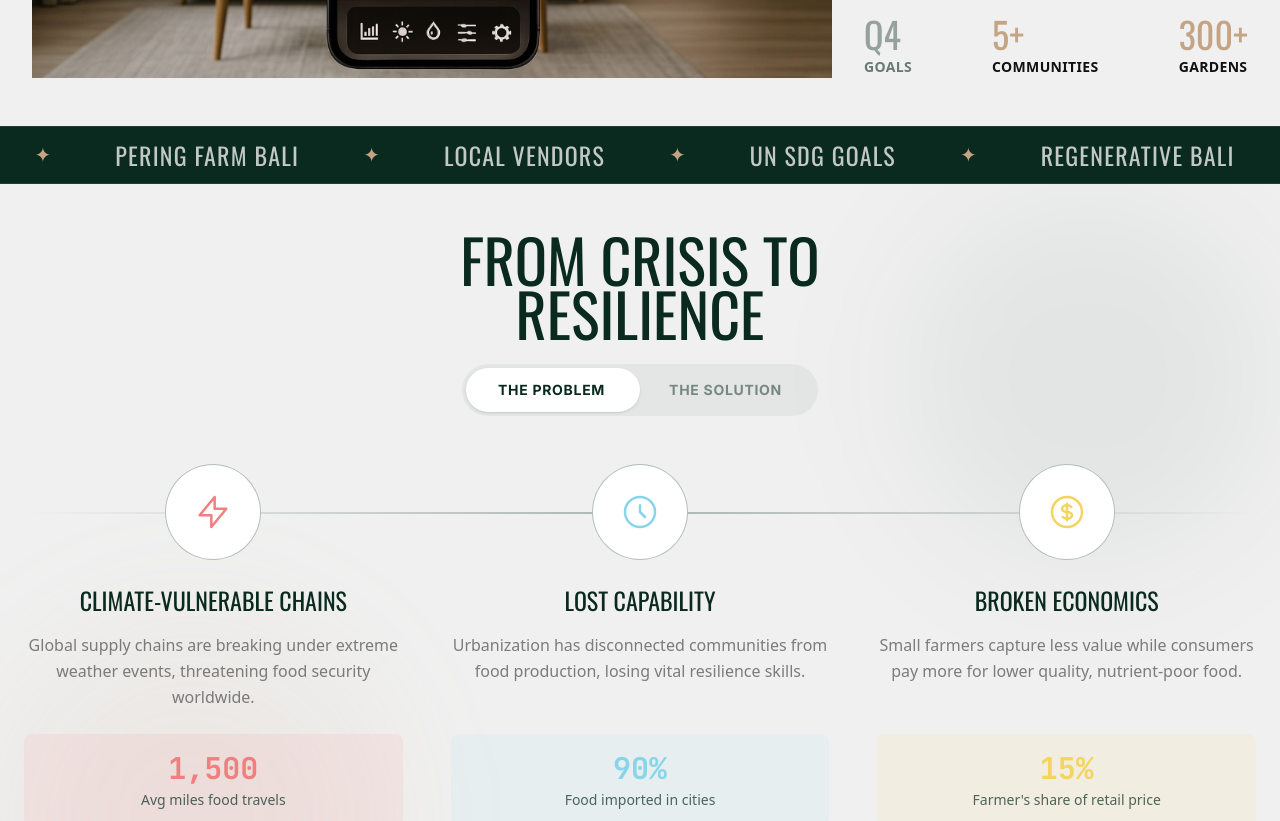
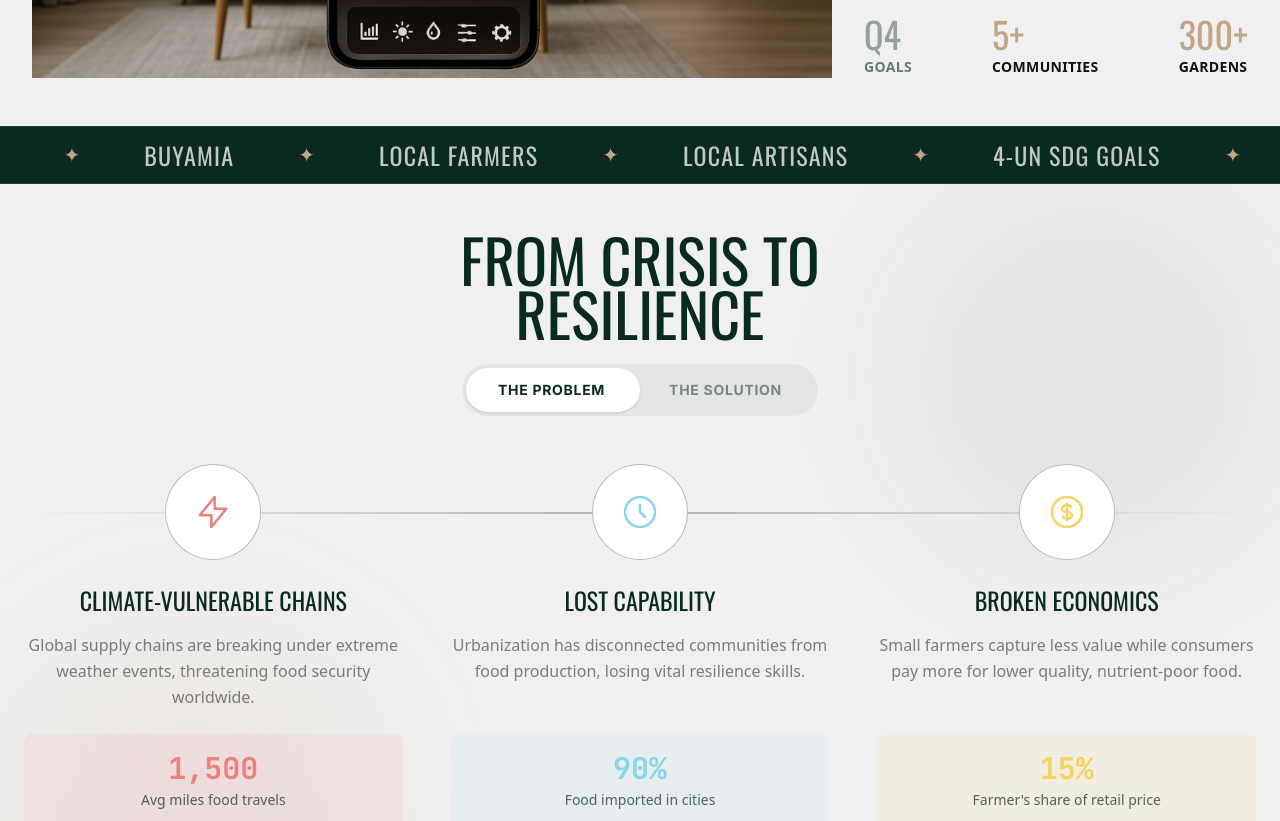
Before and after one commit to KismetKrystle/PLYT-Landing, a Next.js app: page / in a window 1280 px wide. Shown: the part 900-1721 px from the top of the page. Built offline with nearby package versions, Linux system fonts and the light colour scheme; a web font is replaced by a local one.

Commit message:
Update PartnersBanner list and SDGBanner animation

```diff
--- a/app/components/consumer/PartnersBanner.tsx
+++ b/app/components/consumer/PartnersBanner.tsx
@@ -4,12 +4,12 @@ import { motion } from "framer-motion";
 
 export default function PartnersBanner() {
     const partners = [
-        "Pablo Luna Studio",
-        "Pering Farm Bali",
-        "Local Vendors",
-        "UN SDG Goals",
-        "Regenerative Bali",
-        "Future Food Systems"
+        "Future Food Systems",
+        "Buyamia",
+        "Local Farmers",
+        "Local Artisans",
+        "4-UN SDG Goals",
+        "Regenerative Local Food Economies"
     ];
 
     // Duplicate the list to ensure seamless looping
--- a/app/components/consumer/SDGBanner.tsx
+++ b/app/components/consumer/SDGBanner.tsx
@@ -18,7 +18,7 @@ export default function SDGBanner() {
             <div className="flex whitespace-nowrap">
                 <motion.div
                     className="flex gap-16 items-center"
-                    animate={{ x: [0, -1000] }}
+                    animate={{ x: [0, -2000] }}
                     transition={{
                         repeat: Infinity,
                         duration: 40,
```
